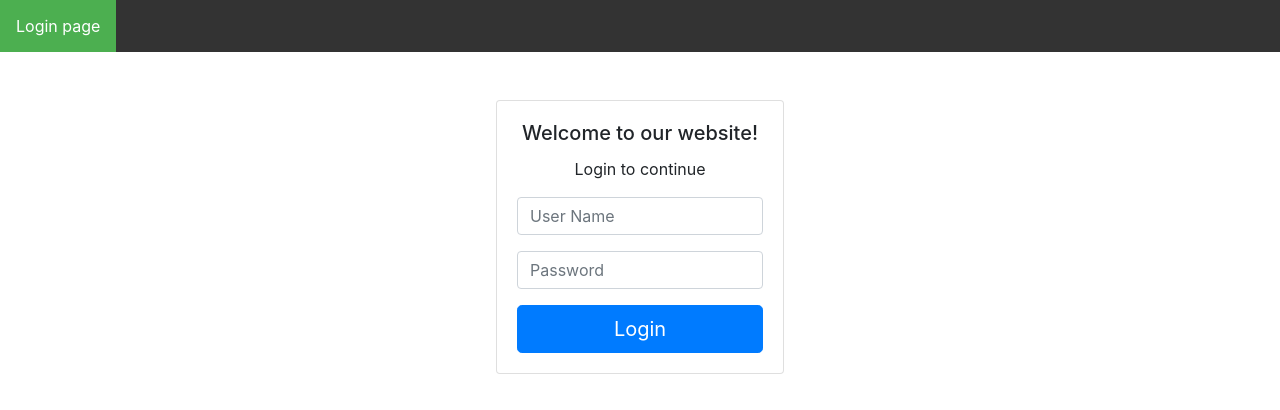
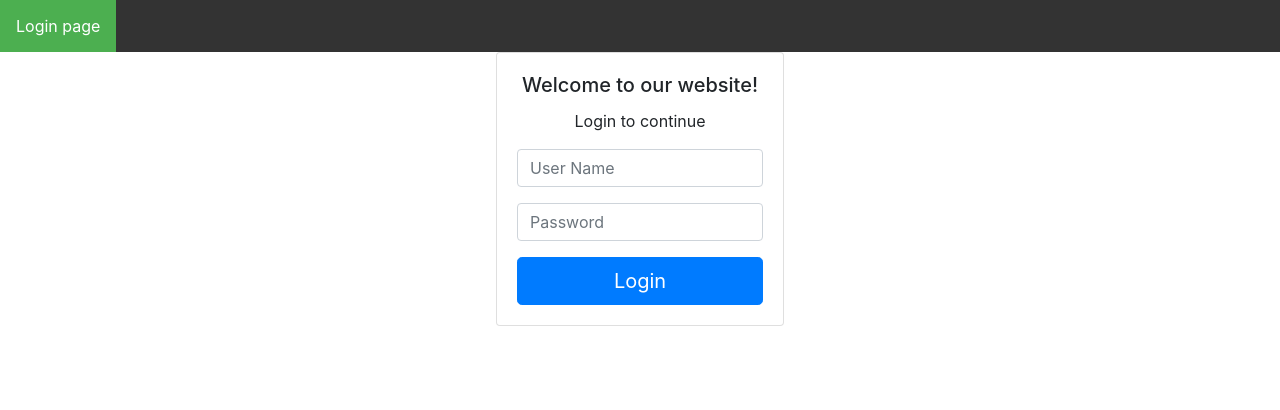
Before and after one commit to mp525/SecurityFrontend, a React (Create React App) app: page / in a window 1280 px wide. Shown: the top 410 px of the page. Built offline with nearby package versions, Linux system fonts and the light colour scheme.

Commit message:
centering

```diff
--- a/src/App.js
+++ b/src/App.js
@@ -46,7 +46,7 @@ function App() {
       <Header loginMsg={loggedIn ? "Logout" : "Login"} loggedIn={loggedIn} />
       <Container fluid>
         <Row className="">
-          <Col className="m-5 d-flex justify-content-center">
+          <Col>
             <Switch>
               <Route exact path="/">
                 {/*  <Home /> */}
--- a/src/loginForm.js
+++ b/src/loginForm.js
@@ -22,6 +22,7 @@ function LogInForm({ login, errorMes, setErrorMes }) {
 
   return (
     <div>
+      <div align="center">
       <Card style={{ width: "18rem" }}>
         <Card.Body>
           <Card.Title className="text-center">
@@ -70,6 +71,7 @@ function LogInForm({ login, errorMes, setErrorMes }) {
         <p>{errorMes}</p>
       </div>
       */}
+      </div>
     </div>
   );
 }
--- a/src/settings.js
+++ b/src/settings.js
@@ -1,4 +1,5 @@
-const mainURL = "http://localhost:8080/SecurityBackend_war";
+//const mainURL = "http://localhost:8080/SecurityBackend_war";
+const mainURL = "http://localhost:8085/jpareststarter";
 //const mainURL = "https://vn41.dk/devops-starter";
 const userInfoEndpoint = "/api/info/user";
 const adminInfoEndpoint = "/api/info/admin";
```
